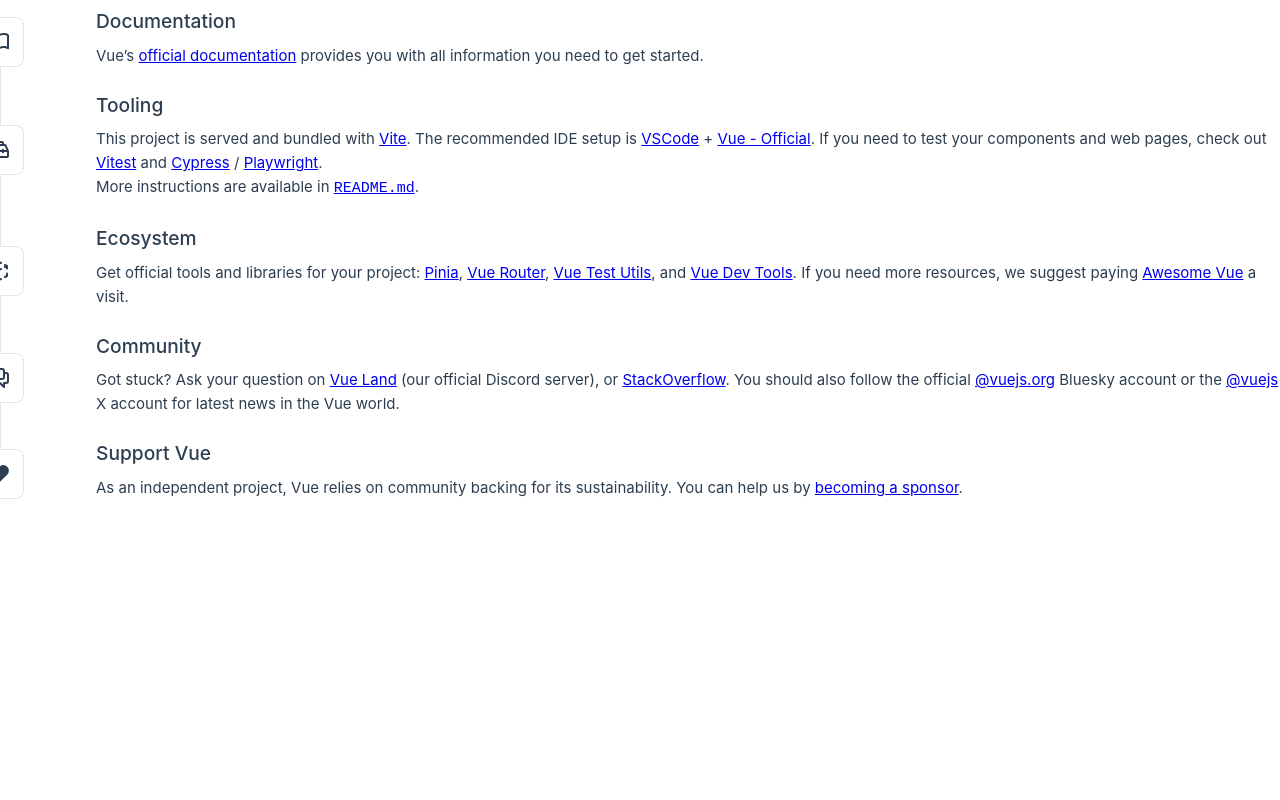
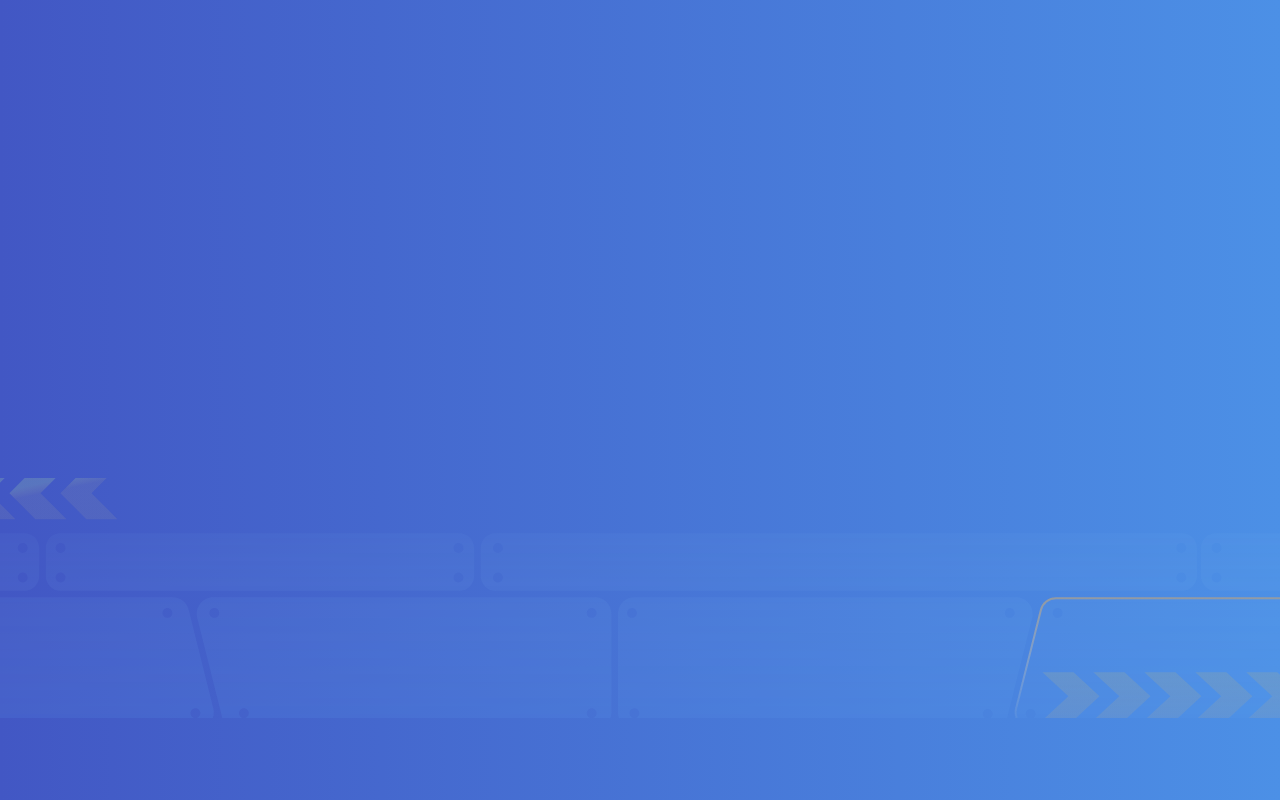
Before and after one commit to Glepooek/WebExamples, a Vue app in the folder VueExamples/vue_apps/digital_book_app/: page /home in a window 1280 px wide. Built offline with nearby package versions, Linux system fonts and the light colour scheme.

Commit message:
feat(Home): 首页背景

```diff
--- a/VueExamples/vue_apps/digital_book_app/src/views/HomeView.vue
+++ b/VueExamples/vue_apps/digital_book_app/src/views/HomeView.vue
@@ -1,9 +1,29 @@
+<template>
+  <div class="book-container">
+
+  </div>
+</template>
+
 <script setup>
-import TheWelcome from '../components/TheWelcome.vue'
+
 </script>
 
-<template>
-  <main>
-    <TheWelcome />
-  </main>
-</template>
+<style scoped>
+.book-container {
+  width: 100%;
+  height: 100%;
+  background: linear-gradient(90deg, #4257C4 0%, #4C90E6 100%);
+}
+
+.book-container::before {
+  content: '';
+  position: absolute;
+  bottom: 82px;
+  left: 0;
+  width: 100%;
+  height: 30%;
+  background: url('../assets/book_background.svg') center / cover no-repeat;
+  /* 确保 SVG 在渐变背景之上 */
+  z-index: 1;
+}
+</style>
```
Also changed, not shown: VueExamples/vue_apps/digital_book_app/src/assets/book_background.svg (added).
